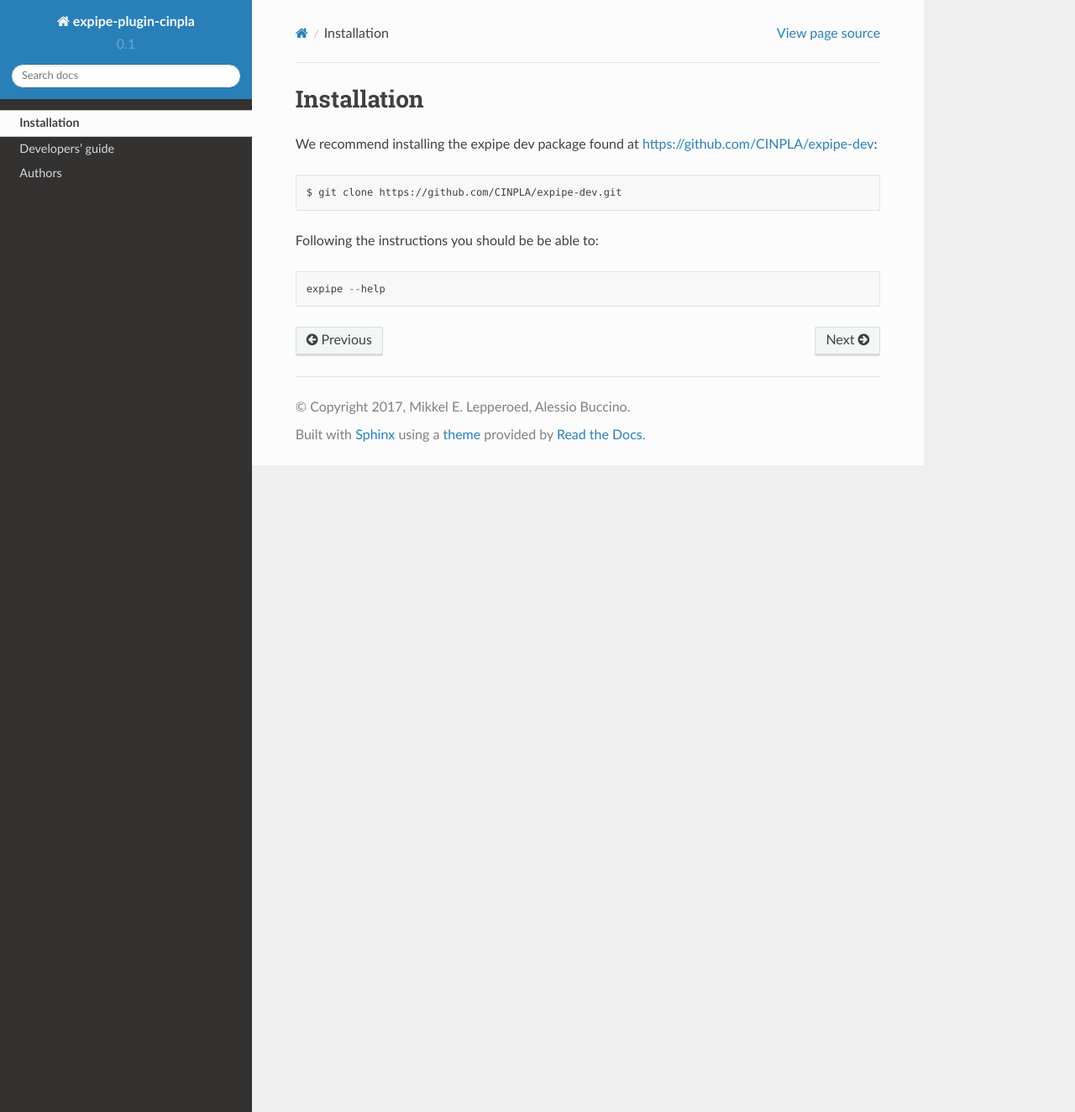
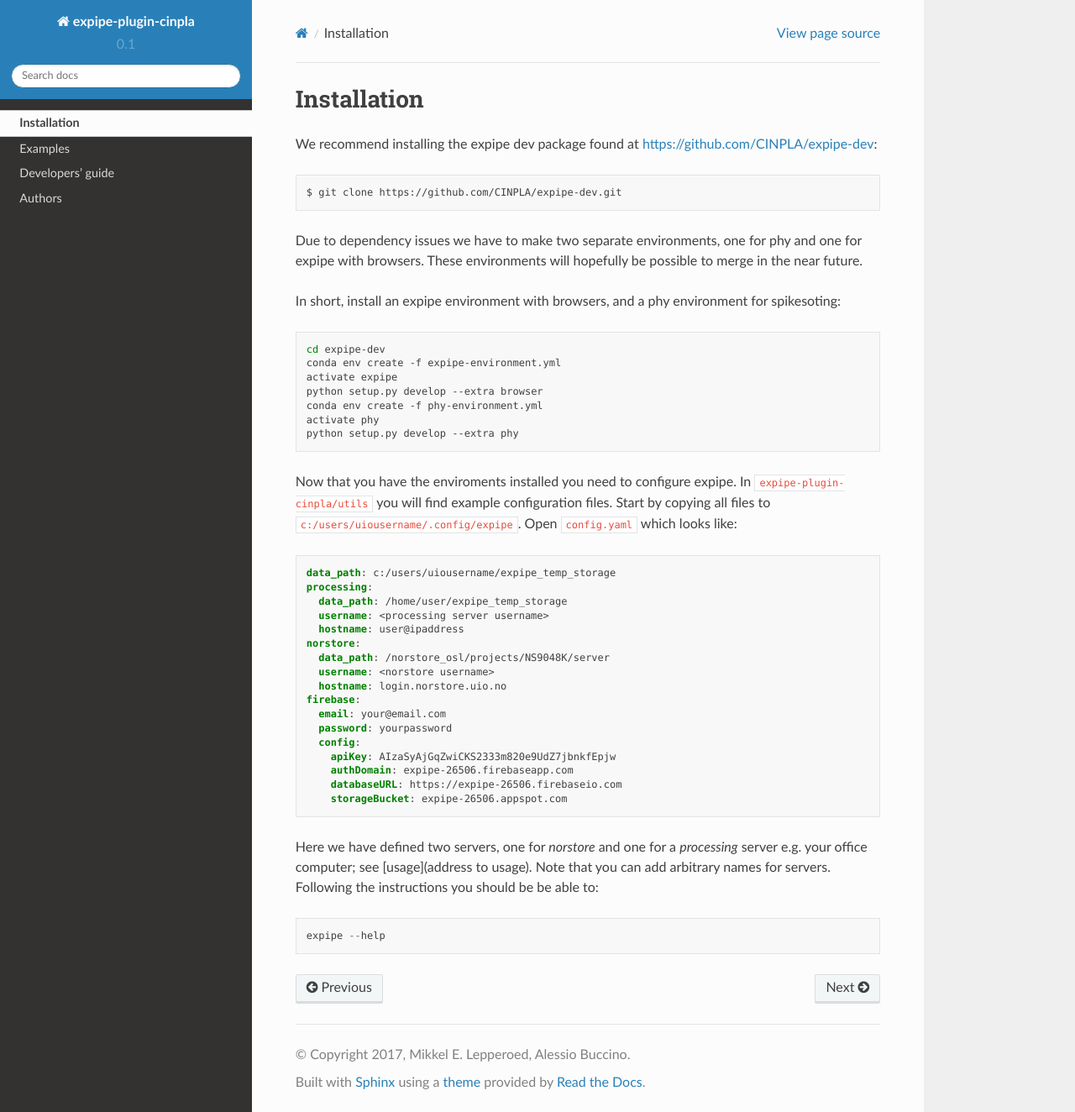
Before and after one commit to CINPLA/expipe-plugin-cinpla, a Sphinx documentation site: the page built from docs/installation.rst, in a window 1280 px wide and 1324 px high. Shown: the whole window at 84% size. Built offline with Sphinx 7.4.7 and the Read the Docs theme 2.0.0, drawn with Linux system fonts in a browser that asks for light colours.

Commit message:
docs for cinpla

```diff
--- a/docs/installation.rst
+++ b/docs/installation.rst
@@ -8,6 +8,51 @@
 
   $ git clone https://github.com/CINPLA/expipe-dev.git
 
+Due to dependency issues we have to make two separate environments, one for
+phy and one for expipe with browsers. These environments will hopefully
+be possible to merge in the near future.
+
+In short, install an expipe environment with browsers, and a phy environment
+for spikesoting:
+
+.. code-block:: bash
+
+  cd expipe-dev
+  conda env create -f expipe-environment.yml
+  activate expipe
+  python setup.py develop --extra browser
+  conda env create -f phy-environment.yml
+  activate phy
+  python setup.py develop --extra phy
+
+Now that you have the enviroments installed you need to configure expipe. In
+``expipe-plugin-cinpla/utils`` you will find example configuration files.
+Start by copying all files to ``c:/users/uiousername/.config/expipe``.
+Open ``config.yaml`` which looks like:
+
+.. code-block:: yaml
+
+  data_path: c:/users/uiousername/expipe_temp_storage
+  processing:
+    data_path: /home/user/expipe_temp_storage
+    username: <processing server username>
+    hostname: user@ipaddress
+  norstore:
+    data_path: /norstore_osl/projects/NS9048K/server
+    username: <norstore username>
+    hostname: login.norstore.uio.no
+  firebase:
+    email: your@email.com
+    password: yourpassword
+    config:
+      apiKey: AIzaSyAjGqZwiCKS2333m820e9UdZ7jbnkfEpjw
+      authDomain: expipe-26506.firebaseapp.com
+      databaseURL: https://expipe-26506.firebaseio.com
+      storageBucket: expipe-26506.appspot.com
+
+Here we have defined two servers, one for `norstore` and one for a `processing`
+server e.g. your office computer; see [usage](address to usage).
+Note that you can add arbitrary names for servers.
 Following the instructions you should be be able to::
 
   expipe --help
```
Also changed, not shown: docs/examples.rst (added, +158 -0 lines), docs/index.rst (+1 -68 lines), 2 other files.
